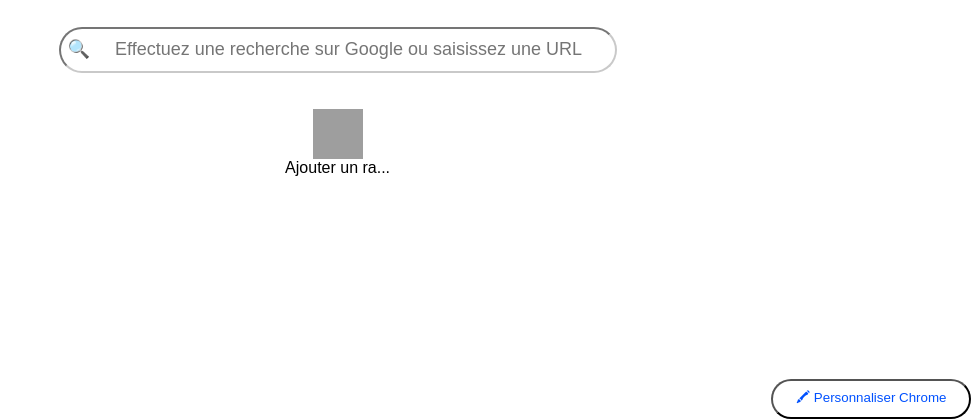
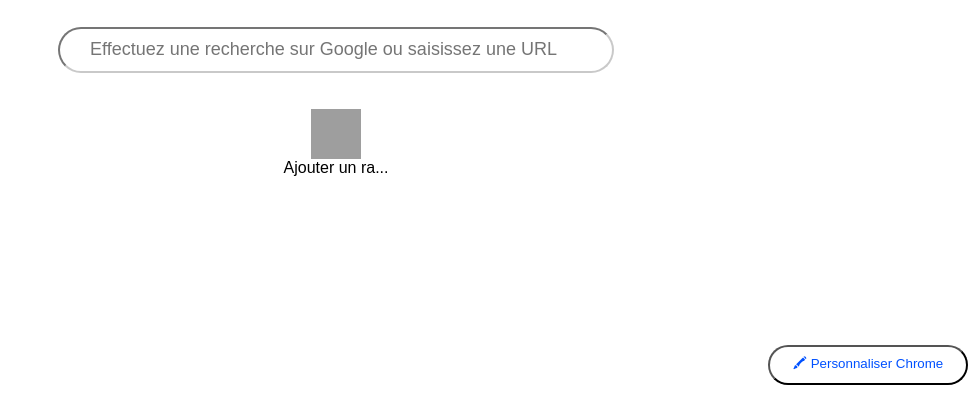
Before and after one commit to GuillaumeSowinski/HTML-test, a plain HTML site: page index.html in a window 1280 px wide. Shown: the part 386-805 px from the top of the page, without its empty margins (304-1280 px from the left). Drawn offline with Linux system fonts and the light colour scheme; grey boxes are pictures that could not be loaded.

Commit message:
footer button fixed

```diff
--- a/index.html
+++ b/index.html
@@ -37,8 +37,7 @@
             <h2>
                 <div>
                     <input type="text" class="Searchbar"
-                        placeholder=" 🔍     Effectuez une recherche sur Google ou saisissez une URL">
-                    </input>
+                        placeholder="Effectuez une recherche sur Google ou saisissez une URL">
                 </div>
             </h2>
             <h3>
--- a/main.css
+++ b/main.css
@@ -1,11 +1,4 @@
-html {
-    width: 99vw;
-    height: 99vh;
-}
-
 body {
-    height: 100%;
-    width: 100%;
     background-color: white;
 }
 
@@ -22,6 +15,7 @@ body {
 
 a {
     text-decoration: none;
+    color: black;
 }
 
 a:visited {
@@ -55,7 +49,7 @@ a:hover {
 }
 
 main {
-    height: 88vh;
+    height: calc(100vh - 130px);
 }
 
 .container {
@@ -67,11 +61,12 @@ main {
 }
 
 .Searchbar {
-    width: 550px;
+    width: 520px;
     height: 40px;
     border-color: rgb(201, 201, 201);
     border-radius: 25px;
     font-size: 18px;
+    padding-left: 30px;
 }
 
 h3 {
@@ -102,9 +97,11 @@ h3 {
 footer {
     display: flex;
     justify-content: flex-end;
+    position: static;
 }
 
 .footerButton {
+    position: fixed;
     background-color: white;
     border-radius: 25px;
     color: rgb(0, 81, 255);
```
